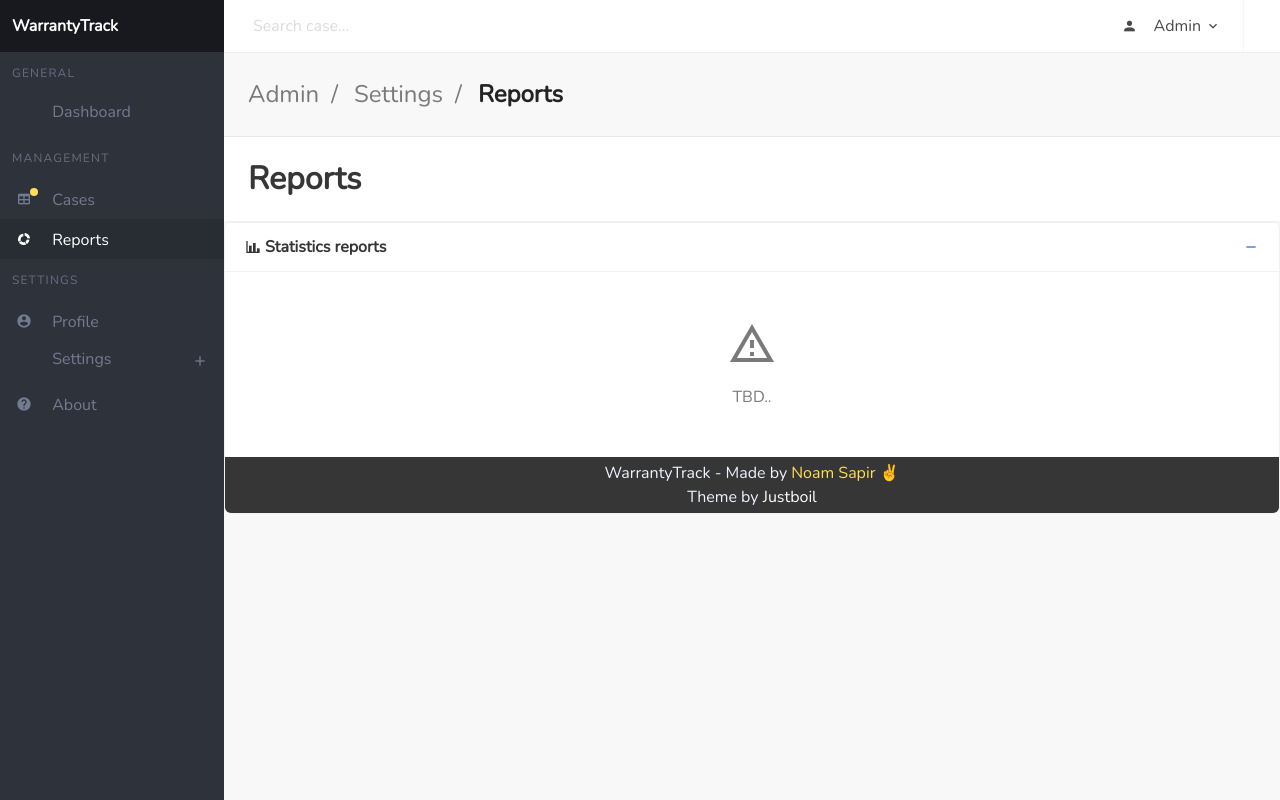
After one commit to DevNoam/WarrantyTrack, a PHP site: page /subfolder/reports.php in a window 1280 px wide. The commit adds this page. Run offline with PHP 8.4, Linux system fonts and the light colour scheme; a user stored in the database is signed in; data comes from the database, SQL or seed files in the repository; some libraries are stand-ins or nearby versions.

Commit message:
Table fixup
- Fixed the structure of the tables.
- Added reports page (As placeholder)

- Added agent dropmenu selector bar (still not functional), will be implemented as frontend tool using JS.

```diff
--- a/include/header.php
+++ b/include/header.php
@@ -79,7 +79,7 @@
           </a>
         </li>
         <li>
-          <a href="#" class="<?php if (basename($_SERVER['PHP_SELF'], '.php') == "reports") {
+          <a href="reports.php" class="<?php if (basename($_SERVER['PHP_SELF'], '.php') == "reports") {
       echo "is-active router-link-active";
   } ?> has-icon">
             <span class="icon"><i class="mdi mdi-chart-arc"></i></span>
--- /dev/null
+++ b/reports.php
@@ -0,0 +1,110 @@
+<?php
+session_start();
+require_once('API/sqlog.php');
+if (!isset($_SESSION["loggedin"]) && !$_SESSION["loggedin"] === true) {
+  header("Location: index.php");
+  exit;
+}
+  $username = $_SESSION['username'];
+
+  $sqlData = "SELECT *, NULL as `password` FROM `users` WHERE `username` = '$username'";
+  $result = mysqli_query($mysqli, $sqlData);
+  $row = mysqli_fetch_array($result, MYSQLI_ASSOC);
+  $userRole = $row['role'];
+  if($userRole != 'Admin')
+    {
+
+    }else
+    {
+        $result->free();
+        $sqlData = "SELECT *, NULL as `password` FROM `users`";
+        $result = mysqli_query($mysqli, $sqlData);
+        $users = mysqli_fetch_all($result, MYSQLI_ASSOC);
+    }
+?>
+
+
+<!DOCTYPE html>
+<html lang="en" class="has-aside-left has-aside-mobile-transition has-navbar-fixed-top has-aside-expanded">
+<head>
+  <meta charset="utf-8">
+  <meta http-equiv="X-UA-Compatible" content="IE=edge">
+  <meta name="viewport" content="width=device-width, initial-scale=1">
+  <title>WarrantyTrack</title>
+
+  <!-- Bulma is included -->
+  <link rel="stylesheet" href="css/main.min.css">
+
+  <!-- Fonts -->
+  <link rel="dns-prefetch" href="https://fonts.gstatic.com">
+  <link href="https://fonts.googleapis.com/css?family=Nunito" rel="stylesheet" type="text/css">
+</head>
+<body>
+<div id="app">
+
+
+  <?php include ("include/header.php"); ?>
+
+
+
+  <section class="section is-title-bar">
+    <div class="level">
+      <div class="level-left">
+        <div class="level-item">
+          <ul>
+            <li>Admin</li>
+            <li>Settings</li>
+            <li>Reports</li>
+          </ul>
+        </div>
+      </div>
+
+    </div>
+  </section>
+  <section class="hero is-hero-bar">
+    <div class="hero-body">
+      <div class="level">
+        <div class="level-left">
+          <div class="level-item"><h1 class="title">
+            Reports
+          </h1></div>
+        </div>
+      </div>
+    </div>
+  </section>
+
+    <div class="card has-table">
+      <header class="card-header">
+        <p class="card-header-title">
+          <span class="icon"><i class="mdi mdi-chart-bar"></i></span>
+          Statistics reports
+        </p>
+        <a href="#" class="card-header-icon" id="usersTableButton">
+          <span class="icon mdi mdi-minus"></span>
+        </a>
+      </header>
+      <div class="card-content">
+        <div class="b-table has-pagination">
+          <div class="table-wrapper has-mobile-cards">
+
+  <section class="section">
+    <div class="content has-text-grey has-text-centered">
+      <p>
+        <span class="icon is-large"><i class="mdi mdi-alert-outline mdi-48px"></i></span>
+      </p>
+      <p>TBD..</p></div>
+    </section>
+  </tr>
+  </section>
+  <?php include ('include/footer.php'); ?>
+
+
+<!-- Scripts below are for demo only -->
+<script type="text/javascript" src="js/main.min.js"></script>
+
+<!-- Icons below are for demo only. Feel free to use any icon pack. Docs: https://bulma.io/documentation/elements/icon/ -->
+<link rel="stylesheet" href="https://cdn.materialdesignicons.com/4.9.95/css/materialdesignicons.min.css">
+
+
+</body>
+</html>
```
Also changed, not shown: cases.php (+44 -20 lines).
